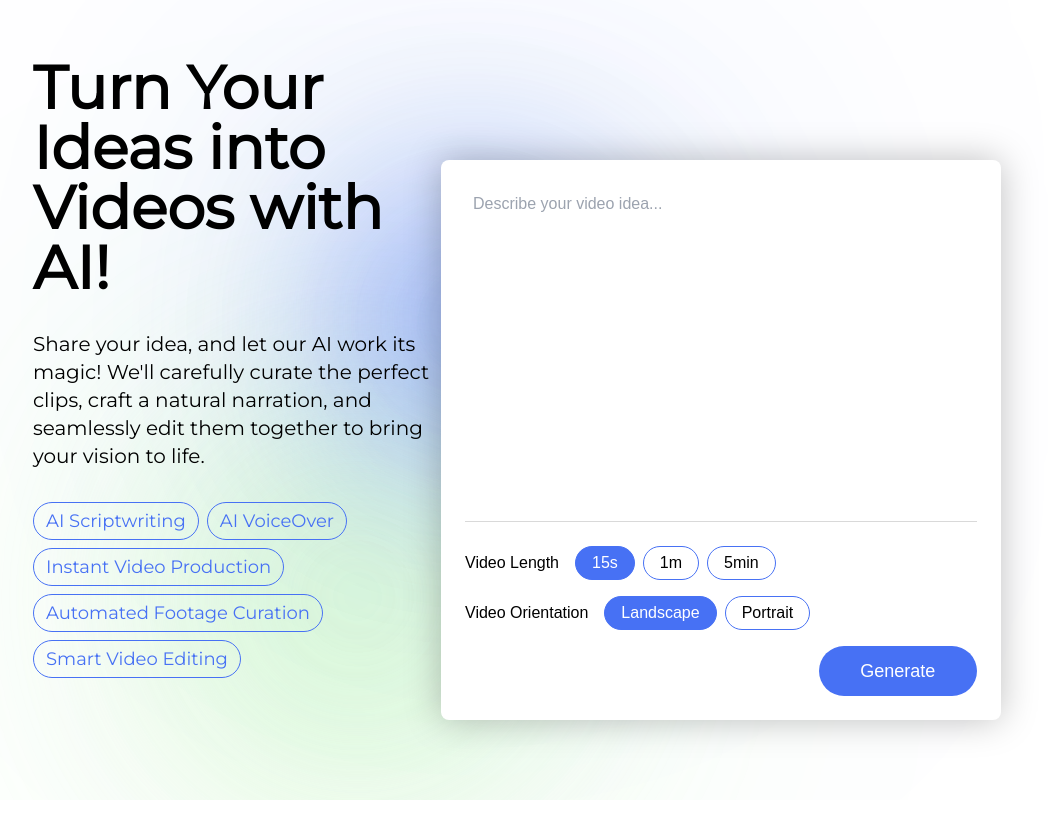
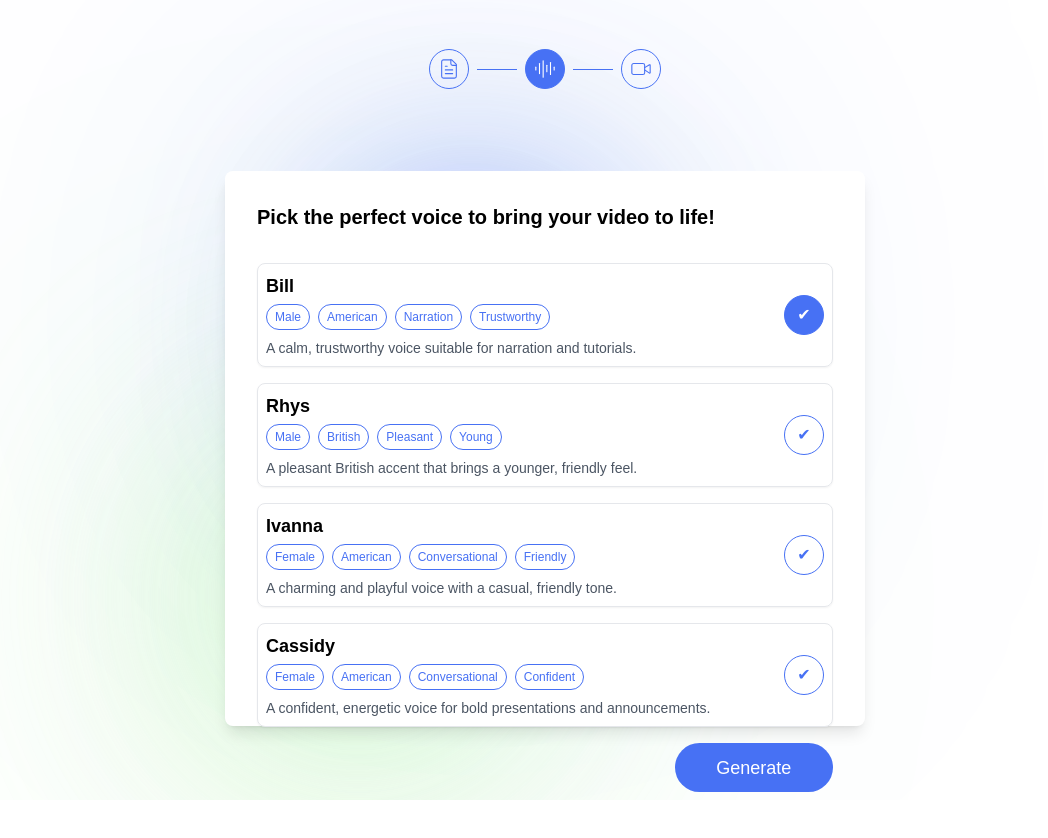
Before and after one commit to yumozi/ConCreate, a Next.js app: page / in a window 1280 px wide. Shown: the top 838 px of the page, without its empty margins (95-1143 px from the left). Before the commit the page ends 800 px from the top, so only its background shows below. Built offline with nearby package versions, Linux system fonts and the light colour scheme.

Commit message:
uiupdate

```diff
--- a/src/app/page.tsx
+++ b/src/app/page.tsx
@@ -71,7 +71,7 @@ const StageLayout = ({ currentStage, children }: { currentStage: number, childre
 
 export default function Home() {
   // stage can be: "entry", "loadingScript", "editScript", "loadingScript", "selectVoice", "loadingFinal", "result"
-  const [stage, setStage] = useState("entry");
+  const [stage, setStage] = useState("selectVoice");
   const [videoDescription, setVideoDescription] = useState("");
   const [videoLength, setVideoLength] = useState("15s"); // options: "15s", "1m", "5min"
   const [videoOrientation, setVideoOrientation] = useState("landscape"); // options: "landscape", "portrait"
@@ -362,7 +362,7 @@ export default function Home() {
               <a
                 href={finalVideoUrl}
                 download
-                className="px-4 py-2 bg-blue-500 text-white rounded hover:bg-blue-600 transition"
+                 className="w-[158.425px] h-[49.617px] rounded-[174.09px] bg-[#4771F4] text-white text-lg font-medium flex-shrink-0 hover:bg-[#3659C9] transition flex items-center justify-center"
               >
                 Download Video
               </a>
```
